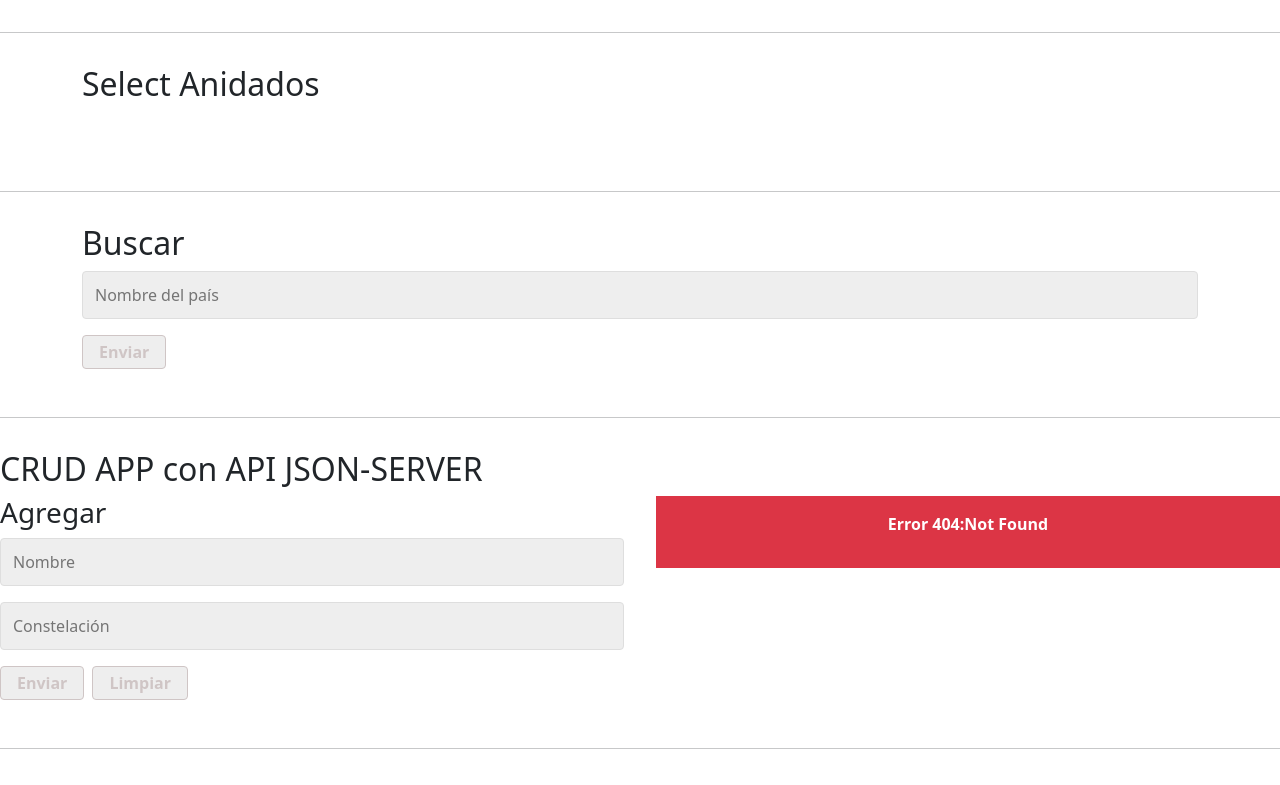
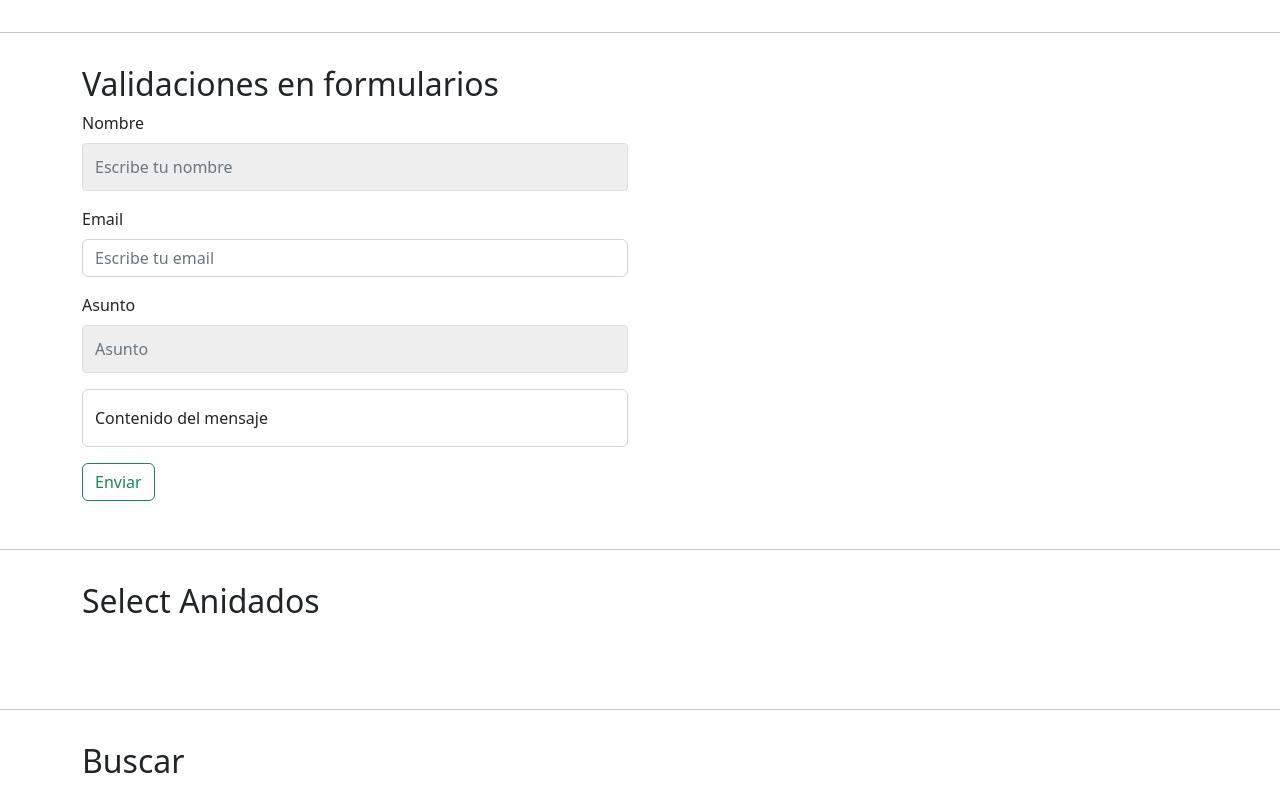
Before and after one commit to danielInteriano/crud-no-api-react, a React (Create React App) app: page / in a window 1280 px wide. Shown: the top 785 px of the page. Built offline with nearby package versions, Linux system fonts and the light colour scheme; no server answers.

Commit message:
Formulario con validaciones

```diff
--- a/src/App.js
+++ b/src/App.js
@@ -1,4 +1,5 @@
 import './App.css';
+import ContactForm from './components/ContactForm';
 import CrudApi from './components/CrudApi';
 import CrudApiJsonServer from './components/CrudApiJsonServer';
 import CrudApp from './components/CrudApp';
@@ -9,6 +10,8 @@ function App() {
 	return (
 		<div className="App">
 			<header className="App-header">
+				<hr />
+				<ContactForm />
 				<hr />
 				<SelectAnidados />
 				<hr />
--- a/src/components/CardProducto.js
+++ b/src/components/CardProducto.js
@@ -8,7 +8,6 @@ const CardProducto = ({ producto, imagen }) => {
 	let url = `https://api.escuelajs.co/api/v1/products/${producto}`;
 
 	const { data, error, loading } = useFetch(url);
-	console.log(data);
 
 	if (!data) return null;
 	if (error) {
--- /dev/null
+++ b/src/components/ContactForm.js
@@ -0,0 +1,100 @@
+import React from 'react';
+import { Button, Container, FloatingLabel, Form, Row } from 'react-bootstrap';
+import { useForm } from '../hooks/useForm';
+
+const initialForm = {
+	name: '',
+	email: '',
+	asunto: '',
+	comentario: '',
+};
+
+const validationForm = (form) => {
+	let errors = {};
+
+	if (!form.name.trim()) {
+		errors.name = "El campo 'Nombre' es requerido.";
+	}
+
+	return errors;
+};
+
+const ContactForm = () => {
+	const { form, errors, loading, response, handleChange, handleBlur, handleSubmit } = useForm(
+		initialForm,
+		validationForm
+	);
+	return (
+		<Container>
+			<h2>Validaciones en formularios</h2>
+			<Row lg="2">
+				<Form onChange={handleChange}>
+					<Form.Group className="mb-3" controlId="name">
+						<Form.Label>Nombre</Form.Label>
+						<Form.Control
+							type="text"
+							name="name"
+							placeholder="Escribe tu nombre"
+							onBlur={handleBlur}
+							onChange={handleChange}
+							value={form.name}
+							required
+						/>
+					</Form.Group>
+					{errors.name && <p className="text-danger">{errors.name}</p>}
+
+					<Form.Group className="mb-3" controlId="email">
+						<Form.Label>Email</Form.Label>
+						<Form.Control
+							type="email"
+							name="email"
+							placeholder="Escribe tu email"
+							onBlur={handleBlur}
+							onChange={handleChange}
+							value={form.email}
+							required
+						/>
+					</Form.Group>
+					{errors.email && <p className="text-danger">{errors.email}</p>}
+
+					<Form.Group className="mb-3" controlId="asunto">
+						<Form.Label>Asunto</Form.Label>
+						<Form.Control
+							type="text"
+							name="asunto"
+							placeholder="Asunto"
+							onBlur={handleBlur}
+							onChange={handleChange}
+							value={form.asunto}
+							required
+						/>
+					</Form.Group>
+					{errors.asunto && <p className="text-danger">{errors.asunto}</p>}
+
+					<FloatingLabel
+						controlId="floatingTextarea"
+						label="Contenido del mensaje"
+						className="mb-3"
+					>
+						<Form.Control
+							name="comentario"
+							type="textarea"
+							placeholder="Escribe tu comentario"
+							onBlur={handleBlur}
+							onChange={handleChange}
+							value={form.comentario}
+							required
+						/>
+					</FloatingLabel>
+					{errors.comentario && <p className="text-danger">{errors.comentario}</p>}
+
+					<Button type="submit" variant="outline-success">
+						Enviar
+					</Button>
+				</Form>
+			</Row>
+		</Container>
+	);
+};
+
+export default ContactForm;
--- a/src/components/SelectAnidados.js
+++ b/src/components/SelectAnidados.js
@@ -18,7 +18,7 @@ const SelectAnidados = () => {
 						url={'https://api.escuelajs.co/api/v1/categories'}
 						handleChange={(e) => {
 							setCategorias(e.target.value);
-							console.log(e.target.value);
+							//console.log(e.target.value);
 						}}
 					/>
 					<br />
@@ -28,7 +28,7 @@ const SelectAnidados = () => {
 							url={`https://api.escuelajs.co/api/v1/categories/${categorias}/products`}
 							handleChange={(e) => {
 								setProductos(e.target.value);
-								console.log(e.target.value);
+								//console.log(e.target.value);
 							}}
 						/>
 					)}
@@ -39,7 +39,7 @@ const SelectAnidados = () => {
 							url={`https://api.escuelajs.co/api/v1/products/${productos}`}
 							handleChange={(e) => {
 								setImagenes(e.target.value);
-								console.log(e.target.value);
+								//console.log(e.target.value);
 							}}
 						/>
 					)}
--- /dev/null
+++ b/src/hooks/useForm.js
@@ -0,0 +1,33 @@
+import { useState } from 'react';
+
+export const useForm = (initialForm, validateForm) => {
+	const [form, setForm] = useState(initialForm);
+	const [errors, setErrors] = useState({});
+	const [loading, setLoading] = useState(false);
+	const [response, setResponse] = useState(null);
+
+	//Todo: Función para el control de cambios de los campos del formulario
+	const handleChange = (e) => {
+		const { name, value } = e.target;
+		setForm({ ...form, [name]: value });
+	};
+
+	//Todo: Función para el manejo de errores en el momento en que el campo pierde el foco
+	const handleBlur = (e) => {
+		handleChange(e);
+		setErrors(validateForm(form));
+	};
+
+	//Todo: Funcion para el envio de los datos por el evento submit
+	const handleSubmit = () => {};
+
+	return {
+		form,
+		errors,
+		loading,
+		response,
+		handleChange,
+		handleBlur,
+		handleSubmit,
+	};
+};
```
